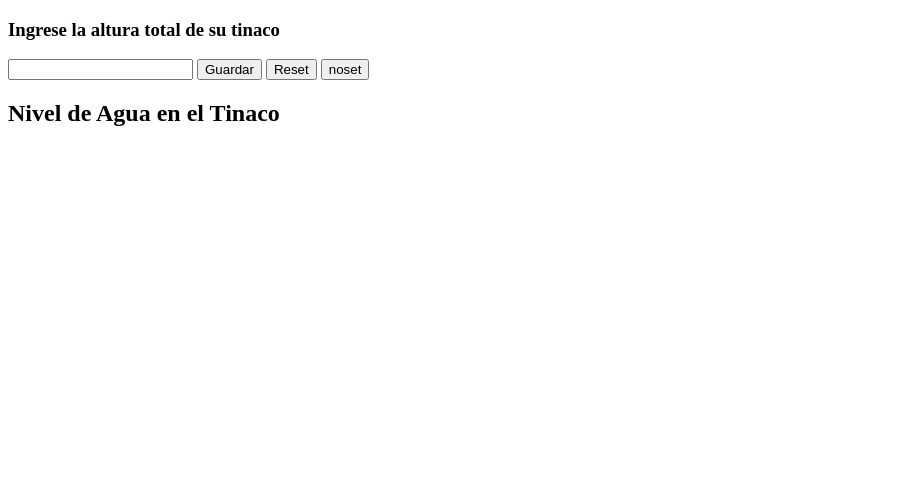
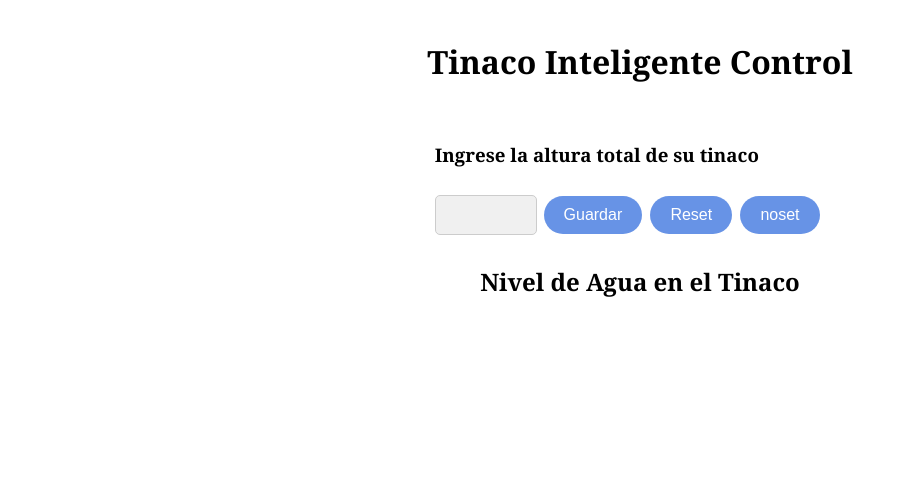
Before and after one commit to A0GV/vigilant-sniffle, a website: page src/public/DataView.html in a window 1280 px wide. Shown: the whole page, without its empty margins (0-908 px from the left). Drawn offline with nearby package versions, Linux system fonts and the light colour scheme.

Commit message:
Update DataView.html

```diff
--- a/src/public/DataView.html
+++ b/src/public/DataView.html
@@ -1,13 +1,18 @@
 <!DOCTYPE html>
 <html lang="es">
 <head>
+    <div id="titlee">
+        <h1>Tinaco Inteligente Control</h1>
+    </div>
     <meta charset="UTF-8">
     <meta name="viewport" content="width=device-width, initial-scale=1.0">
     <title>Gráfica de Nivel de Agua</title>
     <script src="https://cdn.jsdelivr.net/npm/chart.js"></script>  <!-- Cargando Chart.js -->
+    <link rel="stylesheet" href="StyleShit.css">
 </head>
 <body onload="isOG()">
 <section>
+    <title>Tinaco Inteligente Control</title>
     <div class="center">
         <article>
             <div id="hidde">
```
